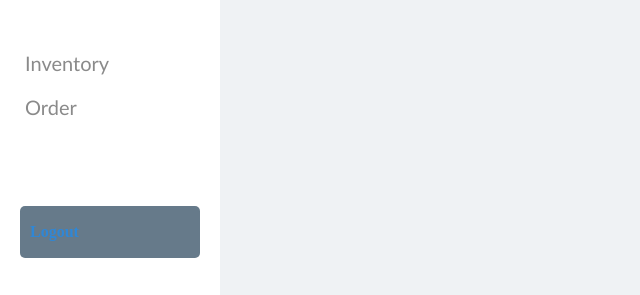
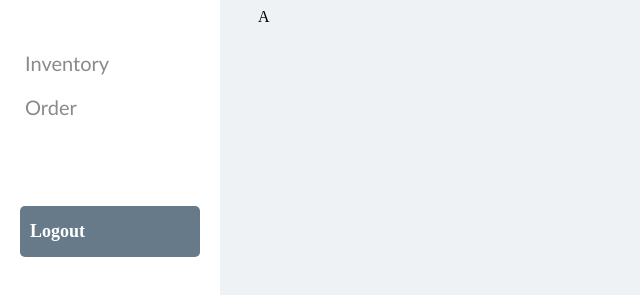
Before and after one commit to Eshmika/FitMe_Admin, a React (Create React App) app in the folder client/: page /home in a window 1280 px wide. Shown: the top 295 px of the page, without its empty margins (0-640 px from the left). Built offline with nearby package versions, Linux system fonts and the light colour scheme.

Commit message:
Update logout

```diff
--- /dev/null
+++ b/client/src/screen/home.css
@@ -0,0 +1,3 @@
+.profilecontent{
+    margin-left: 250px;
+}
--- a/client/src/screen/home.jsx
+++ b/client/src/screen/home.jsx
@@ -1,6 +1,6 @@
 import React, { useState, useEffect } from 'react';
 import axios from 'axios';
-// import './Dashboard.css';
+import './home.css';
 import Nev from './Nav';
 
 
@@ -10,8 +10,8 @@ function Dashboard() {
     return (
         <div>
         <Nev/>
-            <div>
-
+            <div className='profilecontent'>
+                A
             </div>
         </div>
     );
--- a/client/src/screen/navbar.css
+++ b/client/src/screen/navbar.css
@@ -58,7 +58,6 @@ a:hover{
 }
 
 .logoutbtn:hover{
-    color: #2F87D6;
     font-weight:bold;
     background-color: transparent;
 }
@@ -72,9 +71,8 @@ a:hover{
 .logouttxt{
     margin-left: 5px;
     font-weight: 600;
-    padding-top: 4px;
-    padding-bottom: 4px;
-    color: #2F87D6;
-    font-weight:bold;
-
+    padding-top: 2px;
+    padding-bottom: 2px;
+    color: #ffffff;
+    font-size: 18px;
 }
```
Also changed, not shown: 2 other files (tests, documents, lock files or other folders).
